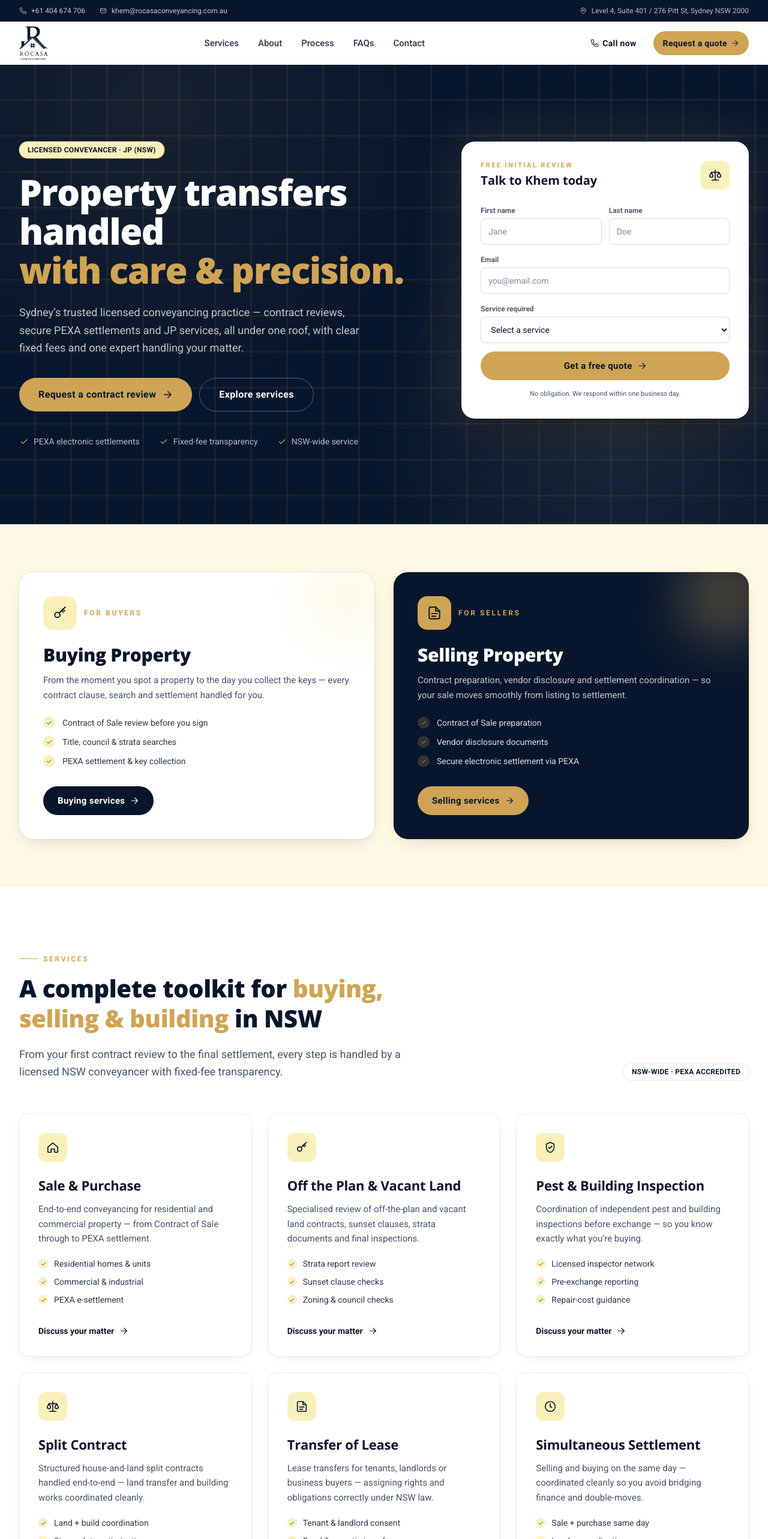
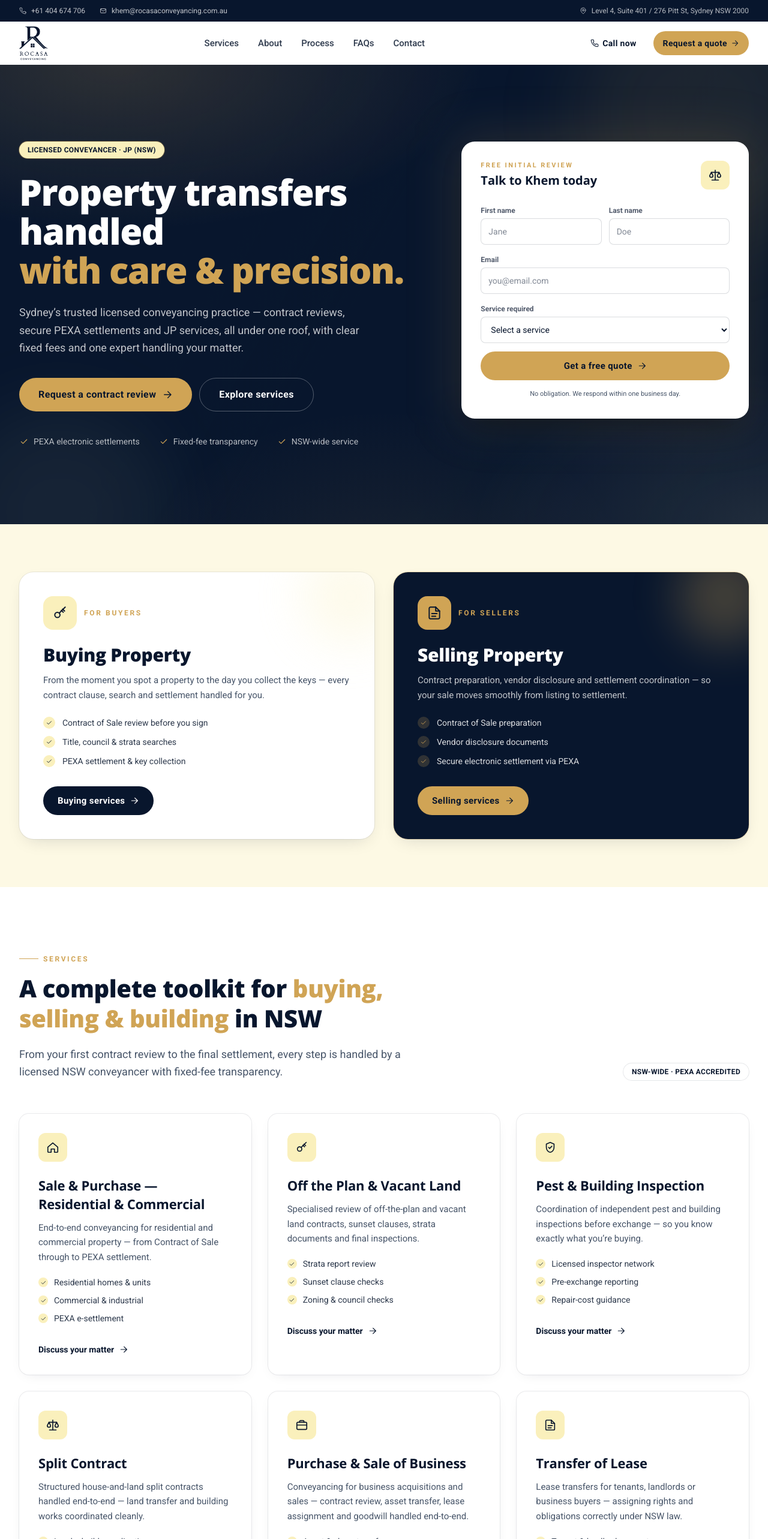
Before and after one commit to Tengoku18/rocasa, a Next.js app: page / in a window 1280 px wide. Shown: the top 2566 px of the page at 60% size. Built offline with nearby package versions, Linux system fonts and the light colour scheme.

Commit message:
fix: address remaining feedbacks

```diff
--- a/src/components/atoms/Icon.tsx
+++ b/src/components/atoms/Icon.tsx
@@ -25,7 +25,8 @@ export type IconName =
   | 'home'
   | 'search'
   | 'chevron-right'
-  | 'users';
+  | 'users'
+  | 'briefcase';
 
 export function Icon({ name, size = 20, className = '', ...rest }: IconProps) {
   const common = {
@@ -176,6 +177,14 @@ export function Icon({ name, size = 20, className = '', ...rest }: IconProps) {
           <path d="M14.5 14.6c2-.5 4.4.4 5.5 2.4" />
         </svg>
       );
+    case 'briefcase':
+      return (
+        <svg {...common}>
+          <rect x="3" y="7" width="18" height="13" rx="2" />
+          <path d="M8 7V5.5A1.5 1.5 0 0 1 9.5 4h5A1.5 1.5 0 0 1 16 5.5V7" />
+          <path d="M3 12h18" />
+        </svg>
+      );
     default:
       return null;
   }
--- a/src/components/molecules/FAQItem.tsx
+++ b/src/components/molecules/FAQItem.tsx
@@ -1,3 +1,6 @@
+'use client';
+
+import { useId, useState } from 'react';
 import { Icon } from '../atoms/Icon';
 
 type FAQItemProps = {
@@ -7,23 +10,47 @@ type FAQItemProps = {
 };
 
 export function FAQItem({ question, answer, defaultOpen = false }: FAQItemProps) {
+  const [open, setOpen] = useState(defaultOpen);
+  const panelId = useId();
+
   return (
-    <details
-      open={defaultOpen}
-      className="group rounded-2xl bg-white ring-1 ring-[#08162D]/10 shadow-[0_4px_18px_-12px_rgba(8,22,45,0.12)] transition-colors duration-200 open:ring-[#D0A455]/50 hover:ring-[#D0A455]/40"
+    <div
+      data-open={open}
+      className="group rounded-2xl bg-white ring-1 ring-[#08162D]/10 shadow-[0_4px_18px_-12px_rgba(8,22,45,0.12)] transition-colors duration-300 data-[open=true]:ring-[#D0A455]/50 hover:ring-[#D0A455]/40"
     >
-      <summary className="flex cursor-pointer list-none items-center justify-between gap-4 px-6 py-5 text-left text-[16px] font-semibold text-[#08162D] outline-none focus-visible:ring-2 focus-visible:ring-[#D0A455] focus-visible:ring-offset-2 focus-visible:ring-offset-white sm:px-7 sm:py-6 sm:text-[17px] [&::-webkit-details-marker]:hidden">
+      <button
+        type="button"
+        aria-expanded={open}
+        aria-controls={panelId}
+        onClick={() => setOpen((v) => !v)}
+        className="flex w-full cursor-pointer items-center justify-between gap-4 px-6 py-5 text-left text-[16px] font-semibold text-[#08162D] outline-none focus-visible:ring-2 focus-visible:ring-[#D0A455] focus-visible:ring-offset-2 focus-visible:ring-offset-white sm:px-7 sm:py-6 sm:text-[17px]"
+      >
         <span className="flex-1">{question}</span>
         <span
           aria-hidden="true"
-          className="grid h-9 w-9 shrink-0 place-items-center rounded-full bg-[#FAF0BC] text-[#08162D] transition-transform duration-300 ease-out group-open:rotate-45 group-open:bg-[#D0A455]"
+          data-open={open}
+          className="grid h-9 w-9 shrink-0 place-items-center rounded-full bg-[#FAF0BC] text-[#08162D] transition-[transform,background-color] duration-300 ease-out data-[open=true]:rotate-45 data-[open=true]:bg-[#D0A455]"
         >
           <Icon name="close" size={16} className="rotate-45" />
         </span>
-      </summary>
-      <div className="px-6 pb-6 text-[15px] leading-relaxed text-[#475569] sm:px-7 sm:pb-7">
-        <div className="border-t border-[#08162D]/8 pt-4">{answer}</div>
+      </button>
+
+      <div
+        id={panelId}
+        role="region"
+        aria-hidden={!open}
+        className="grid grid-rows-[0fr] transition-[grid-template-rows] duration-400 ease-in-out data-[open=true]:grid-rows-[1fr]"
+        data-open={open}
+      >
+        <div className="overflow-hidden">
+          <div
+            data-open={open}
+            className="px-6 pb-6 text-[15px] leading-relaxed text-brand-muted opacity-0 transition-opacity duration-300 ease-out data-[open=true]:opacity-100 sm:px-7 sm:pb-7"
+          >
+            <div className="border-t border-[#08162D]/8 pt-4">{answer}</div>
+          </div>
+        </div>
       </div>
-    </details>
+    </div>
   );
 }
--- a/src/components/organisms/Hero.tsx
+++ b/src/components/organisms/Hero.tsx
@@ -13,20 +13,27 @@ export function Hero() {
     >
       <div
         aria-hidden="true"
-        className="absolute inset-0 -z-10 opacity-[0.07]"
+        className="absolute inset-0 -z-10"
         style={{
           backgroundImage:
-            'radial-gradient(circle at 20% 10%, #D0A455 0%, transparent 40%), radial-gradient(circle at 80% 80%, #FAF0BC 0%, transparent 35%)',
+            'radial-gradient(80% 60% at 15% 0%, rgba(208,164,85,0.18) 0%, transparent 60%), radial-gradient(70% 60% at 100% 100%, rgba(250,240,188,0.10) 0%, transparent 55%), radial-gradient(45% 50% at 50% 110%, rgba(208,164,85,0.08) 0%, transparent 70%)',
         }}
       />
       <div
         aria-hidden="true"
-        className="absolute inset-0 -z-10"
+        className="absolute inset-0 -z-10 opacity-60 mix-blend-soft-light"
         style={{
           backgroundImage:
-            'linear-gradient(transparent 95%, rgba(208,164,85,0.08) 95%), linear-gradient(90deg, transparent 95%, rgba(208,164,85,0.08) 95%)',
-          backgroundSize: '60px 60px',
+            'linear-gradient(120deg, transparent 0%, rgba(208,164,85,0.06) 45%, transparent 55%, rgba(250,240,188,0.04) 80%, transparent 100%)',
         }}
+      />
+      <div
+        aria-hidden="true"
+        className="pointer-events-none absolute -top-32 -right-24 -z-10 h-105 w-105 rounded-full bg-[#D0A455]/10 blur-3xl"
+      />
+      <div
+        aria-hidden="true"
+        className="pointer-events-none absolute -bottom-40 -left-20 -z-10 h-90 w-90 rounded-full bg-[#FAF0BC]/6 blur-3xl"
       />
 
       <Container size="xl">
--- a/src/components/organisms/Services.tsx
+++ b/src/components/organisms/Services.tsx
@@ -6,7 +6,7 @@ import { Badge } from '../atoms/Badge';
 const SERVICES = [
   {
     icon: 'home' as const,
-    title: 'Sale & Purchase',
+    title: 'Sale & Purchase — Residential & Commercial',
     description:
       'End-to-end conveyancing for residential and commercial property — from Contract of Sale through to PEXA settlement.',
     bullets: ['Residential homes & units', 'Commercial & industrial', 'PEXA e-settlement'],
@@ -31,6 +31,13 @@ const SERVICES = [
     description:
       'Structured house-and-land split contracts handled end-to-end — land transfer and building works coordinated cleanly.',
     bullets: ['Land + build coordination', 'Stamp duty optimisation', 'Builder liaison'],
+  },
+  {
+    icon: 'briefcase' as const,
+    title: 'Purchase & Sale of Business',
+    description:
+      'Conveyancing for business acquisitions and sales — contract review, asset transfer, lease assignment and goodwill handled end-to-end.',
+    bullets: ['Asset & share transfers', 'Lease & licence assignment', 'Vendor & purchaser due diligence'],
   },
   {
     icon: 'document' as const,
```
Also changed, not shown: 1 other file (tests, documents, lock files or other folders).
